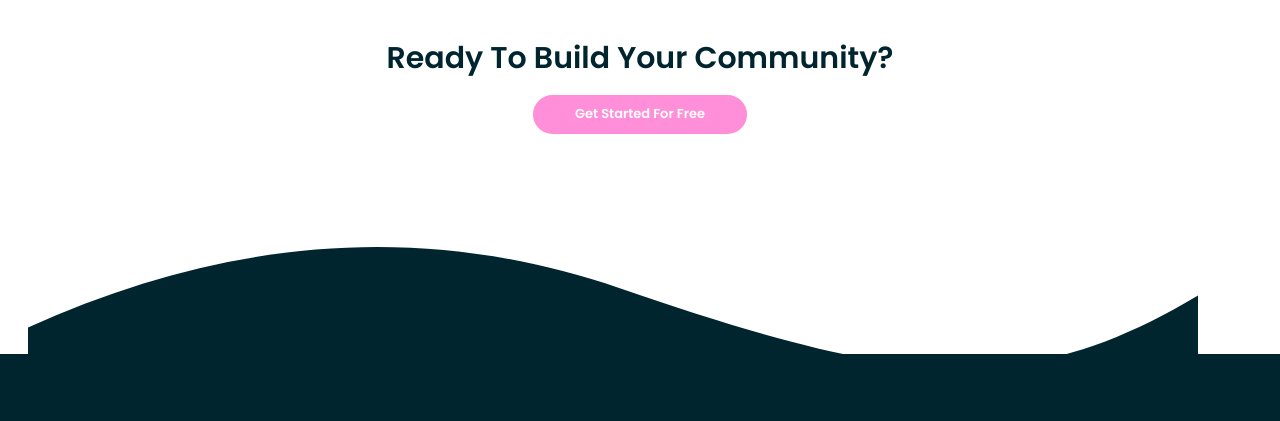
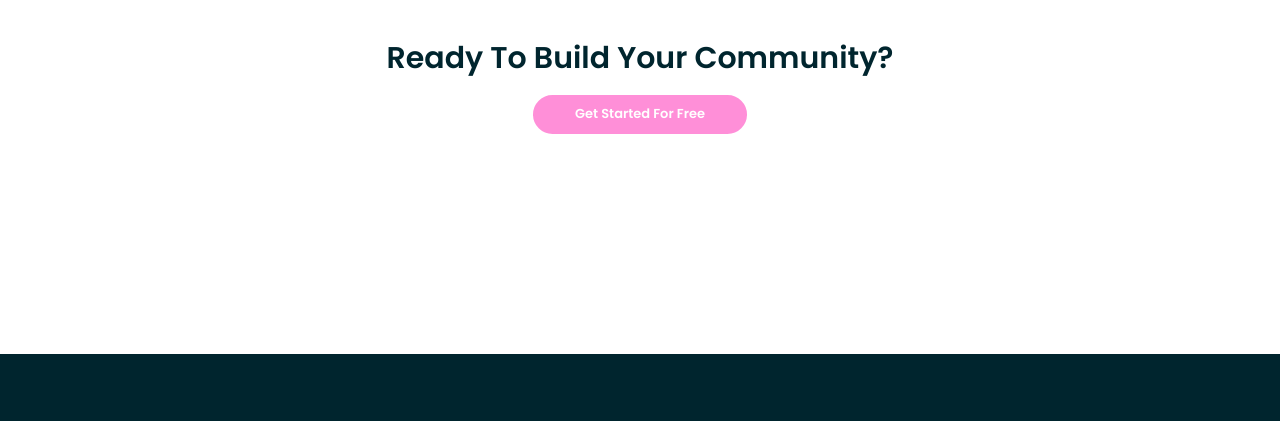
Before and after one commit to MohamedHosni99/Huddle_Template-HTML-CSS-, a plain HTML site: page index.html in a window 1280 px wide. Shown: the part 3187-3608 px from the top of the page. Drawn offline with nearby package versions, Linux system fonts and the light colour scheme.

Commit message:
Update index.html

```diff
--- a/index.html
+++ b/index.html
@@ -118,7 +118,6 @@
     <!-- Start Footer -->
     <div class="footer">
     <div class="container">
-           <img src="images/bg-footer-top-desktop.svg" alt="" class="top">
         <div class="content">
             <img src="images/logo.svg" alt="" />
             <p>
```
